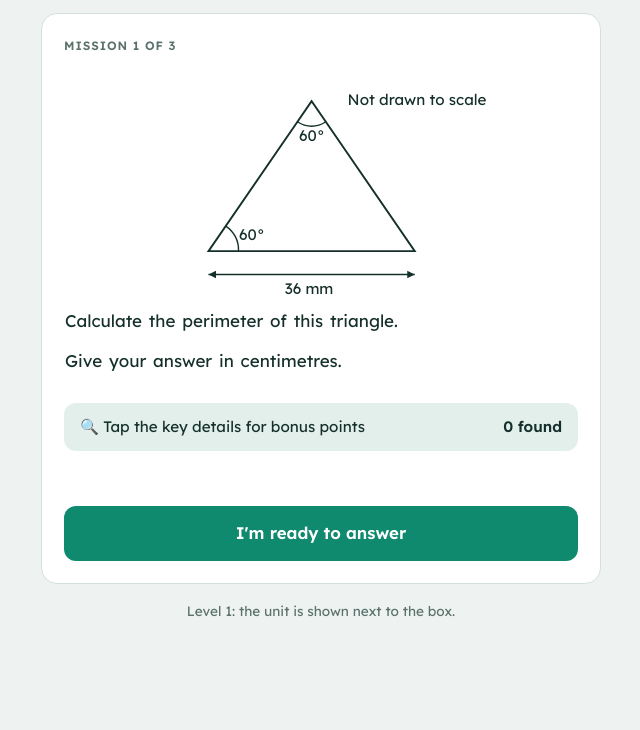
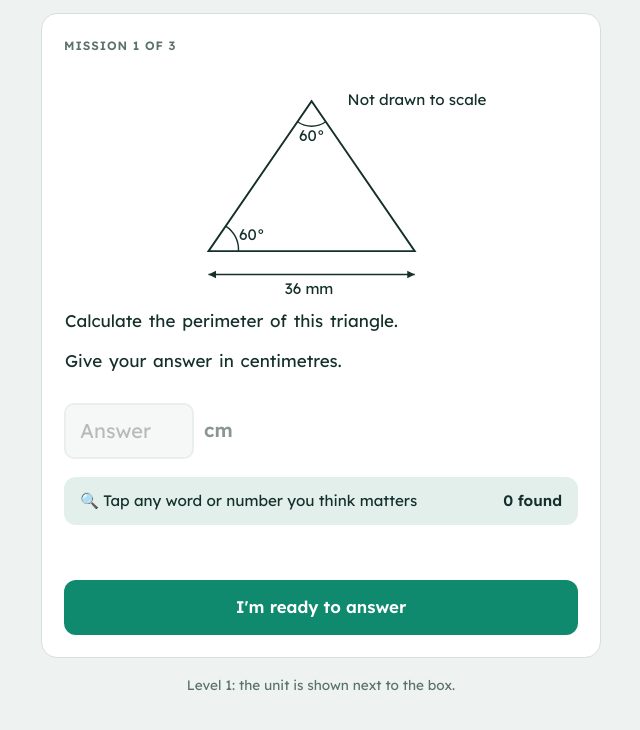
Before and after one commit to DF-AI-Lab/maths-missions, a plain HTML site: page mockup/mission.html in a window 1280 px wide. Shown: the part 134-864 px from the top of the page, without its empty margins (319-959 px from the left). Before the commit the page ends 812 px from the top, so only its background shows below. Drawn offline with nearby package versions, Linux system fonts and the light colour scheme.

Commit message:
Mock-up: show answer box preview so level changes are visible
Co-Authored-By: Claude Opus 5.5 <noreply@anthropic.com>
Claude-Session: https://claude.ai/code/session_016cLVEP7UgcbNWKTK6imCgT

```diff
--- a/mockup/mission.html
+++ b/mockup/mission.html
@@ -177,7 +177,9 @@ function render(){
   let body=`<div class="step">Mission ${i+1} of ${Q.length}</div><div class="q">${html}</div>`;
 
   if(phase==="read"){
-    body+=`<div class="finder"><span>🔍 Tap the key details for bonus points</span><b>${found} found</b></div>
+    const prev = !q.unit ? "" : lv===1 ? `<span class="unit">${q.unit}</span>` : lv===2 ? q.units.map(u=>`<span class="chip">${u}</span>`).join("") : `<input class="u" placeholder="unit" disabled aria-label="Unit preview">`;
+    body+=`<div class="ans" style="opacity:.5"><input disabled placeholder="Answer" aria-label="Answer preview">${prev}</div>
+      <div class="finder"><span>🔍 Tap any word or number you think matters</span><b>${found} found</b></div>
       <div class="pop">${popMsg}</div>
       <button class="btn" id="go">I'm ready to answer</button>`;
   } else {
```
